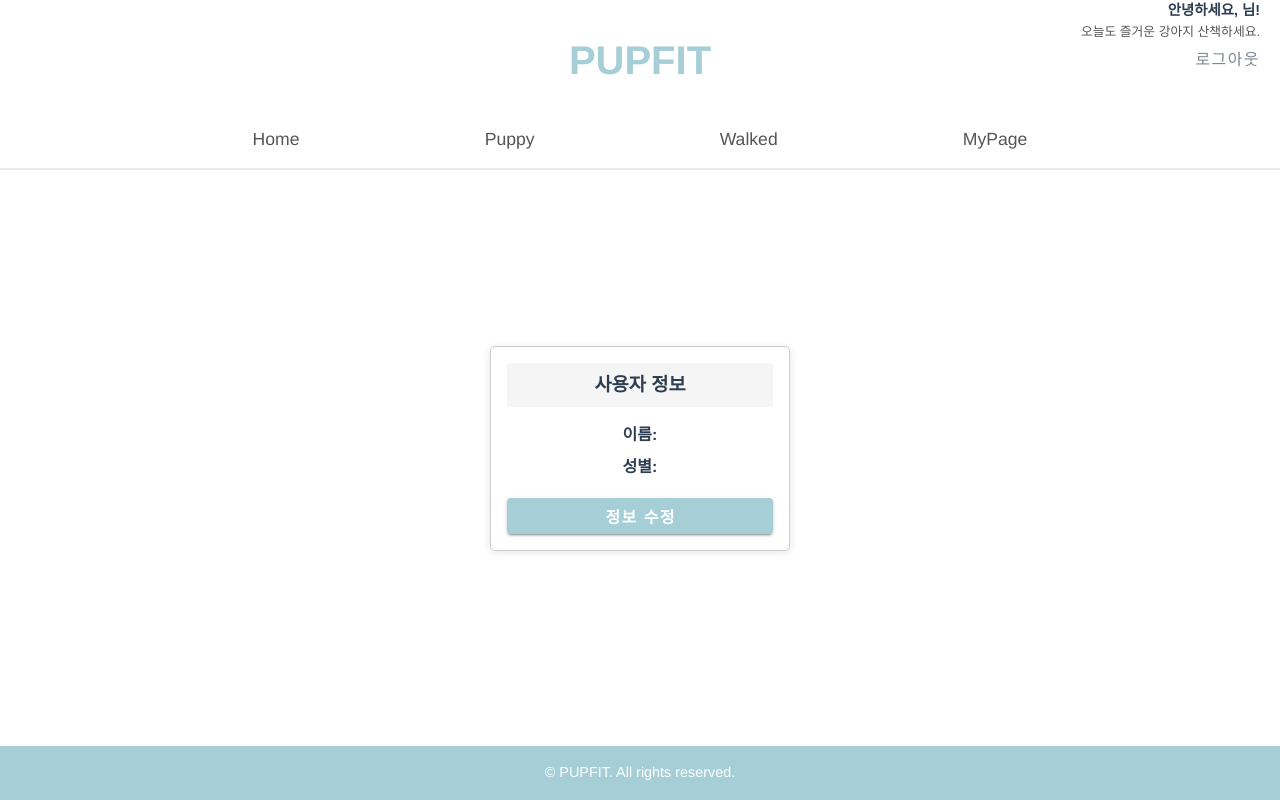
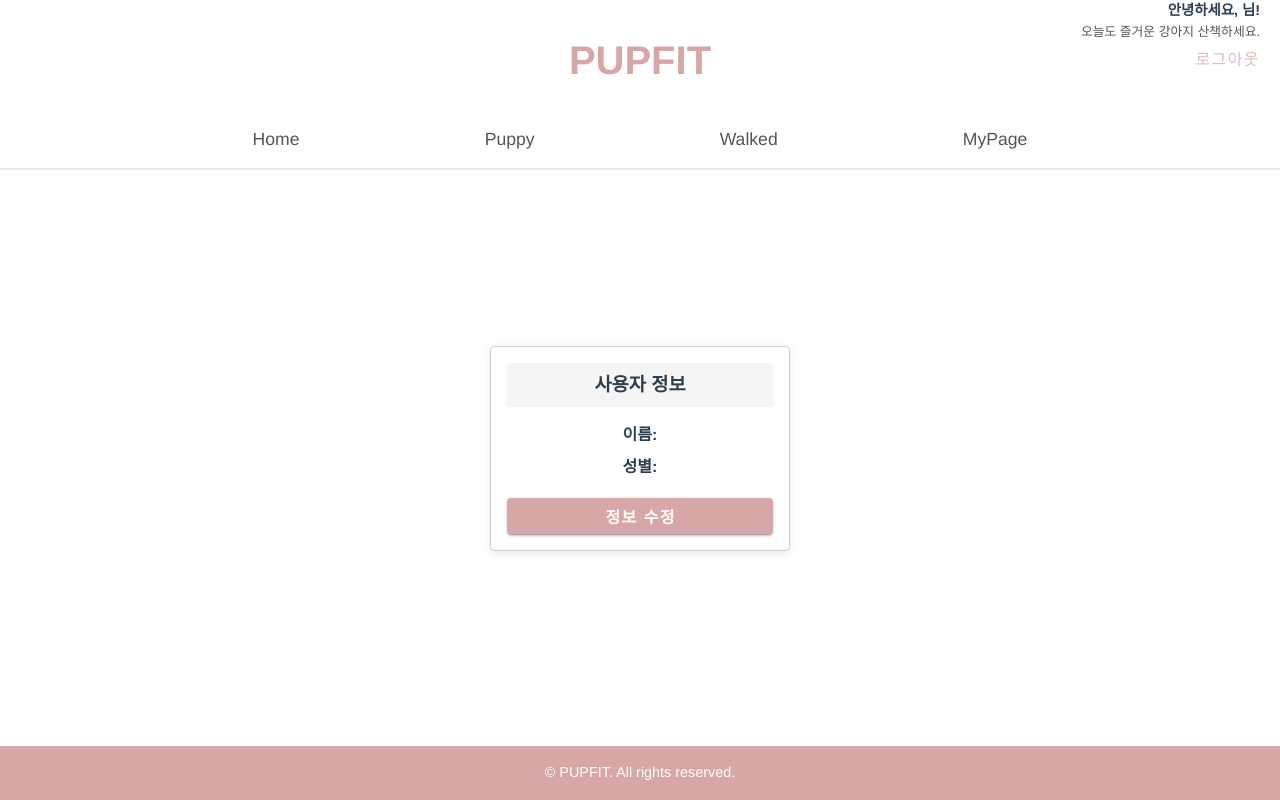
Before and after one commit to Jorados/Pupfit, a Vue app in the folder front/pupfit/: page /myPage in a window 1280 px wide. Built offline with nearby package versions, Linux system fonts and the light colour scheme; no server answers; sample sign-in values are in the browser's storage.

Commit message:
fix : 메인 컬러 수정

```diff
--- a/front/pupfit/src/App.vue
+++ b/front/pupfit/src/App.vue
@@ -3,7 +3,7 @@
     <div class="welcome-message" v-if="isAuthenticated">
       <p class="welcome-text">안녕하세요, <span class="user-name">{{ nickname }}</span>님!</p>
       <p class="description">오늘도 즐거운 강아지 산책하세요.</p>
-      <v-btn @click="logout" variant="plain" size="sm" style="margin-top:5px">로그아웃</v-btn>
+      <v-btn color="#ce9191" @click="logout" variant="plain" size="sm" style="margin-top:5px">로그아웃</v-btn>
     </div>
     <div class="brand" v-if="isAuthenticated">
       PUPFIT
@@ -97,14 +97,14 @@ body {
 .brand {
   font-size: 2.5em;
   font-weight: bold;
-  color: #a6ced7;
+  color: #d7a6a6;
   padding-top: 30px;
   padding-bottom: 20px;
   text-align: center;
 }
 
 .user-name {
-  color: #a6ced7;
+  color: #d7a6a6;
 }
 
 .welcome-message {
@@ -117,7 +117,7 @@ body {
 
 
 .footer {
-  background-color: #a6ced7;
+  background-color: #d7a6a6;
   color: white;
   padding: 1rem;
   font-size: 0.9rem;
--- a/front/pupfit/src/views/HomeView.vue
+++ b/front/pupfit/src/views/HomeView.vue
@@ -10,7 +10,7 @@
         <div class="puppy-details">
           <h5 v-if="puppyStatuses[puppy.id]">기분 좋음</h5>
           <h5 v-if="!puppyStatuses[puppy.id]">기분 안좋음</h5>
-          <h5 style="color: green; margin-top: 5px; font-weight: bold; cursor: pointer;" class="puppy-name">{{ puppy.puppyPersonalName }}({{ puppy.id ? puppy.puppyName : '알 수 없는 강아지' }})</h5>
+          <h5 style="color: #ce9191; margin-top: 5px; font-weight: bold; cursor: pointer;" class="puppy-name">{{ puppy.puppyPersonalName }}({{ puppy.id ? puppy.puppyName : '알 수 없는 강아지' }})</h5>
         </div>
       </div>
     </div>
@@ -26,7 +26,7 @@
             </div>
             <div class="note-body">
               <v-card-text class="note-title">
-                <h5 style="color: green; font-weight: bold; cursor: pointer;">
+                <h5 style="color: #ce9191; font-weight: bold; cursor: pointer;">
                   {{ walkedNote.puppyPersonalName }} ({{ walkedNote.puppyName }})
                 </h5>
                 <br>{{ walkedNote.walkedContent }}
--- a/front/pupfit/src/views/MyPage.vue
+++ b/front/pupfit/src/views/MyPage.vue
@@ -72,7 +72,7 @@ onMounted(async () => {
   font-size: 1rem;
   font-weight: bold;
   color: white;
-  background-color: #a6ced7;
+  background-color: #d7a6a6;
   border: none;
   border-radius: 0.25rem;
   cursor: pointer;
--- a/front/pupfit/src/views/PuppyList.vue
+++ b/front/pupfit/src/views/PuppyList.vue
@@ -103,7 +103,7 @@ function truncateText(text, length) {
   box-shadow: 0 2px 4px rgba(0, 0, 0, 0.1);
   position: relative;
   z-index: 1;
-  background-color: #a6ced7;
+  background-color: #d7a6a6;
   border: none;
   border-radius: 0.25rem;
   cursor: pointer;
--- a/front/pupfit/src/views/UserLogin.vue
+++ b/front/pupfit/src/views/UserLogin.vue
@@ -59,7 +59,7 @@ h1 {
   font-size: 3rem;
   margin: 2rem;
   margin-top: 1rem;
-  color: #a6ced7;
+  color: #d7a6a6;
 }
 form {
   display: flex;
@@ -85,7 +85,7 @@ input[type="password"] {
   box-sizing: border-box;
 }
 button[type="submit"] {
-  background-color: #a6ced7;
+  background-color: #d7a6a6;
   border: none;
   color: white;
   padding: 0.7rem;
@@ -99,6 +99,6 @@ button[type="submit"] {
   box-sizing: border-box;
 }
 button[type="submit"]:hover {
-  background-color: #7dc9da;
+  background-color: #d7a6a6;
 }
 </style>
--- a/front/pupfit/src/views/WalkedNoteList.vue
+++ b/front/pupfit/src/views/WalkedNoteList.vue
@@ -196,7 +196,7 @@ p {
   box-shadow: 0 2px 4px rgba(0, 0, 0, 0.1);
   position: relative;
   z-index: 1;
-  background-color: #a6ced7;
+  background-color: #d7a6a6;
   border: none;
   border-radius: 0.25rem;
   cursor: pointer;
```
